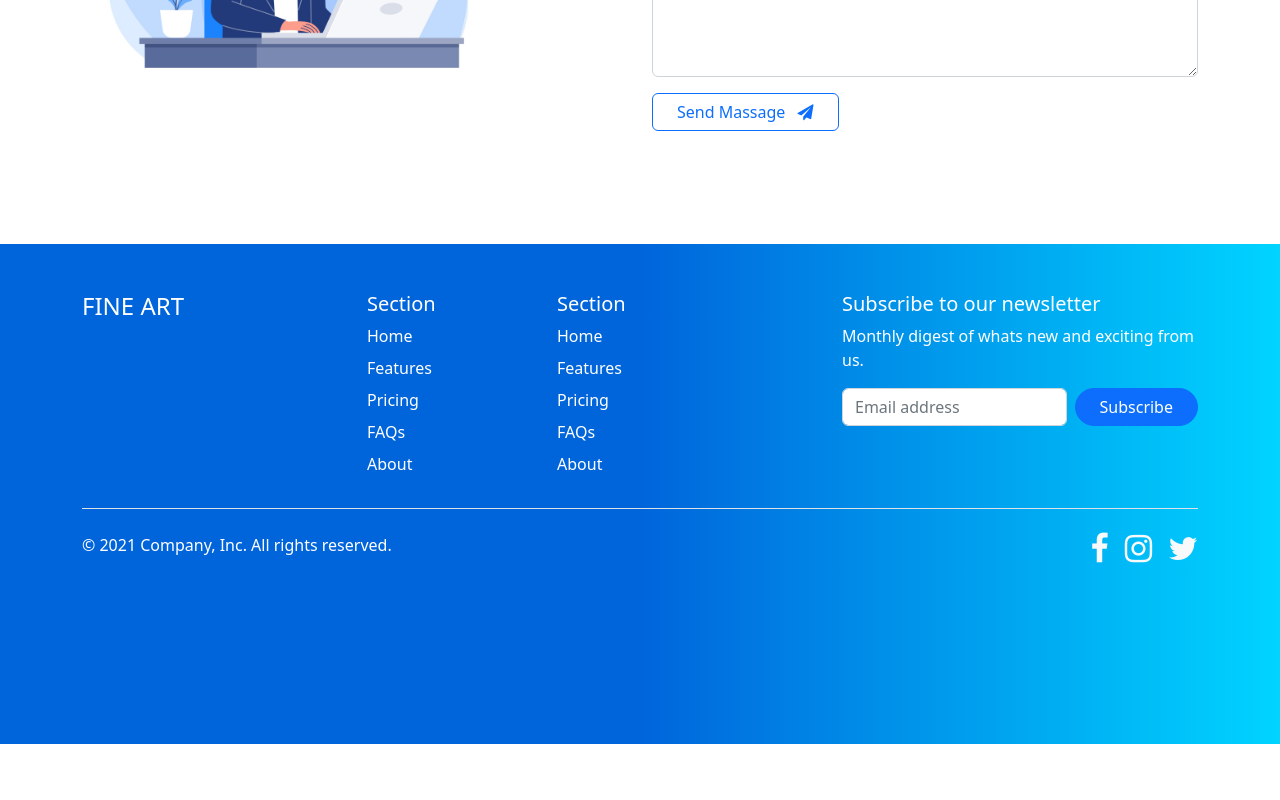
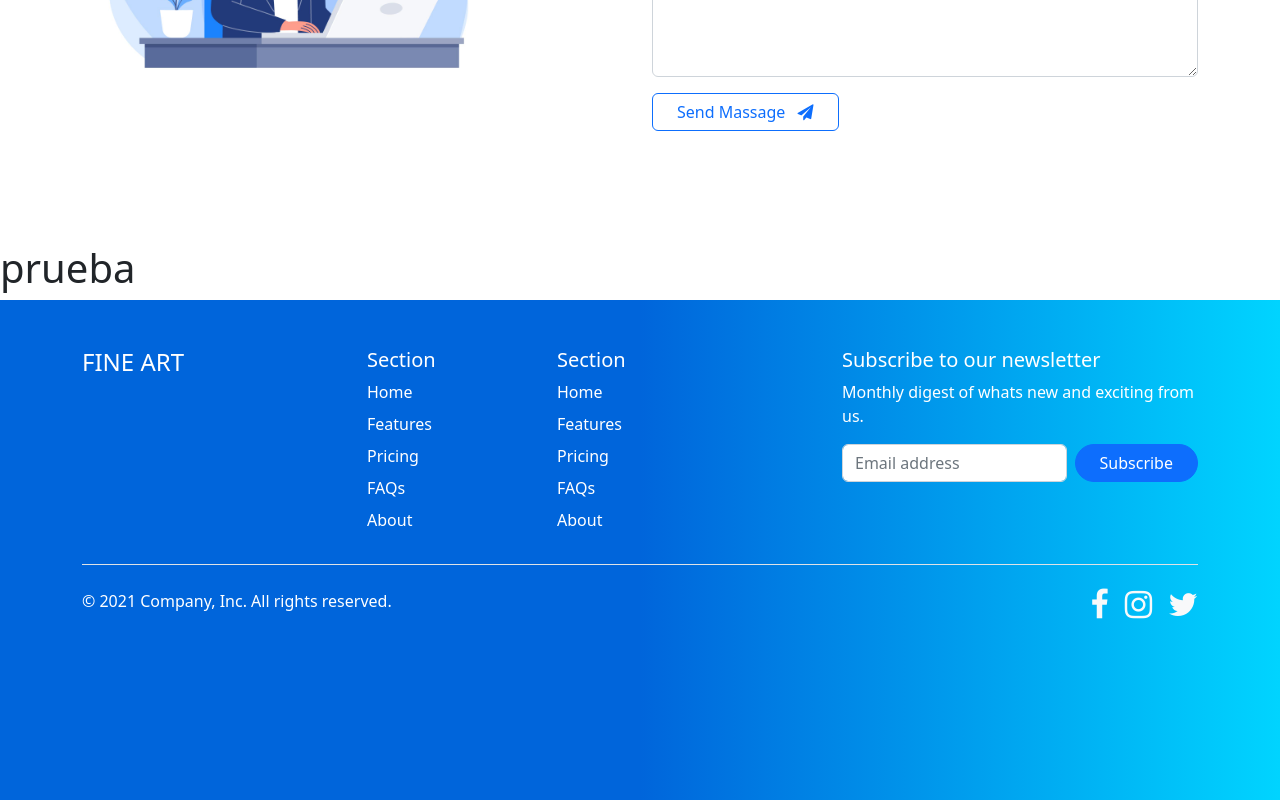
Before and after one commit to DavidSRV/WebSite-MERN-, a React (Create React App) app: page / in a window 1280 px wide. Shown: the part 2478-3278 px from the top of the page. Before the commit the page ends 3222 px from the top, so only its background shows below. Built offline with nearby package versions, Linux system fonts and the light colour scheme.

Commit message:
Se cambia

```diff
--- a/src/App.js
+++ b/src/App.js
@@ -9,6 +9,7 @@ import { Route, Routes } from "react-router-dom";
 import Login from "./page/Login";
 import Register from "./page/Register";
 import DashBoard from "./page/DashBoard";
+
 
 function App() {
   return (
@@ -23,6 +24,7 @@ function App() {
         <Route path="/Register" element={<Register />} />
         <Route path="/Dashboard" element={<DashBoard />} />
       </Routes>
+      <h1>prueba</h1>
       <Footer />
     </>
   );
```
